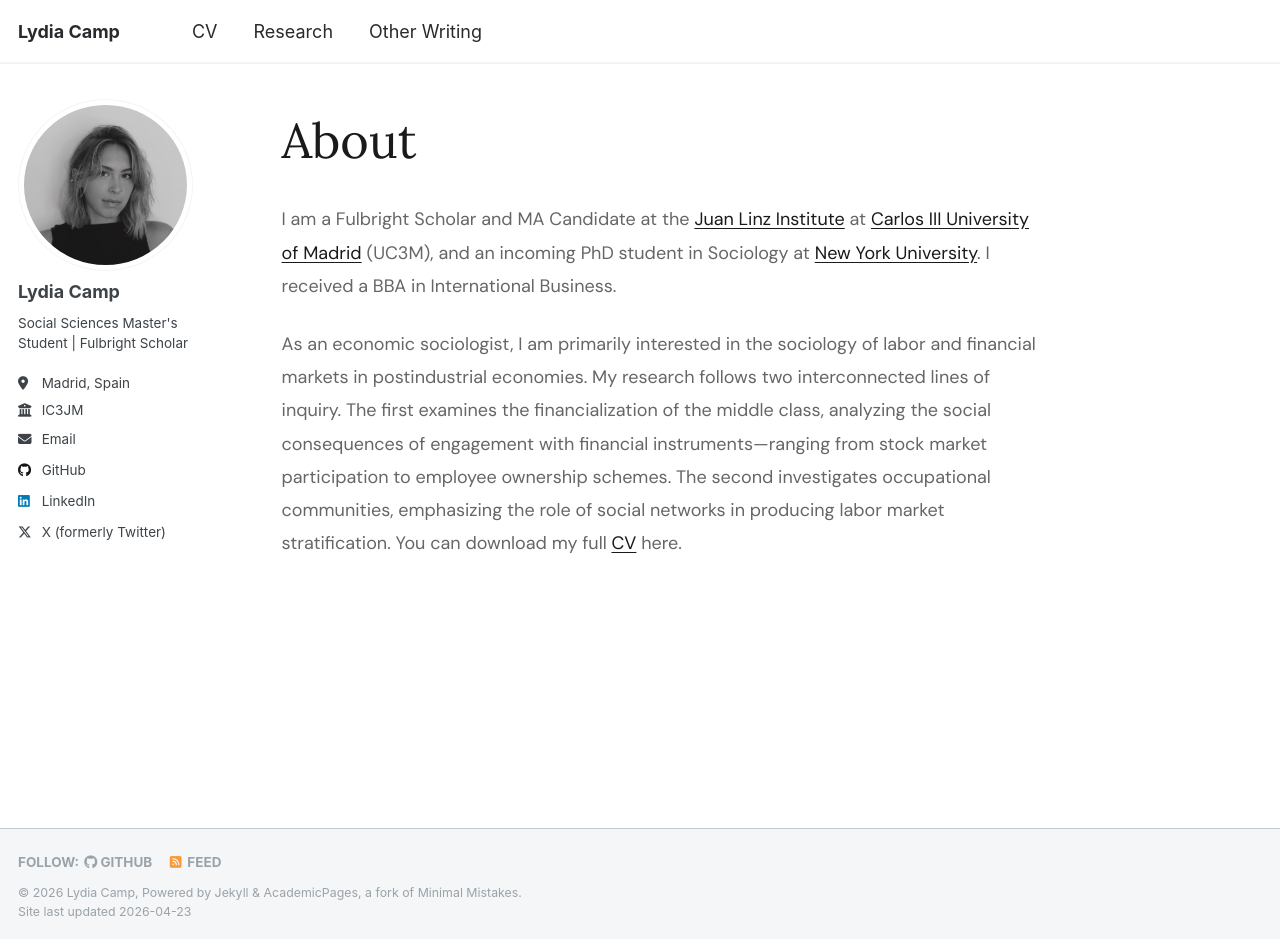
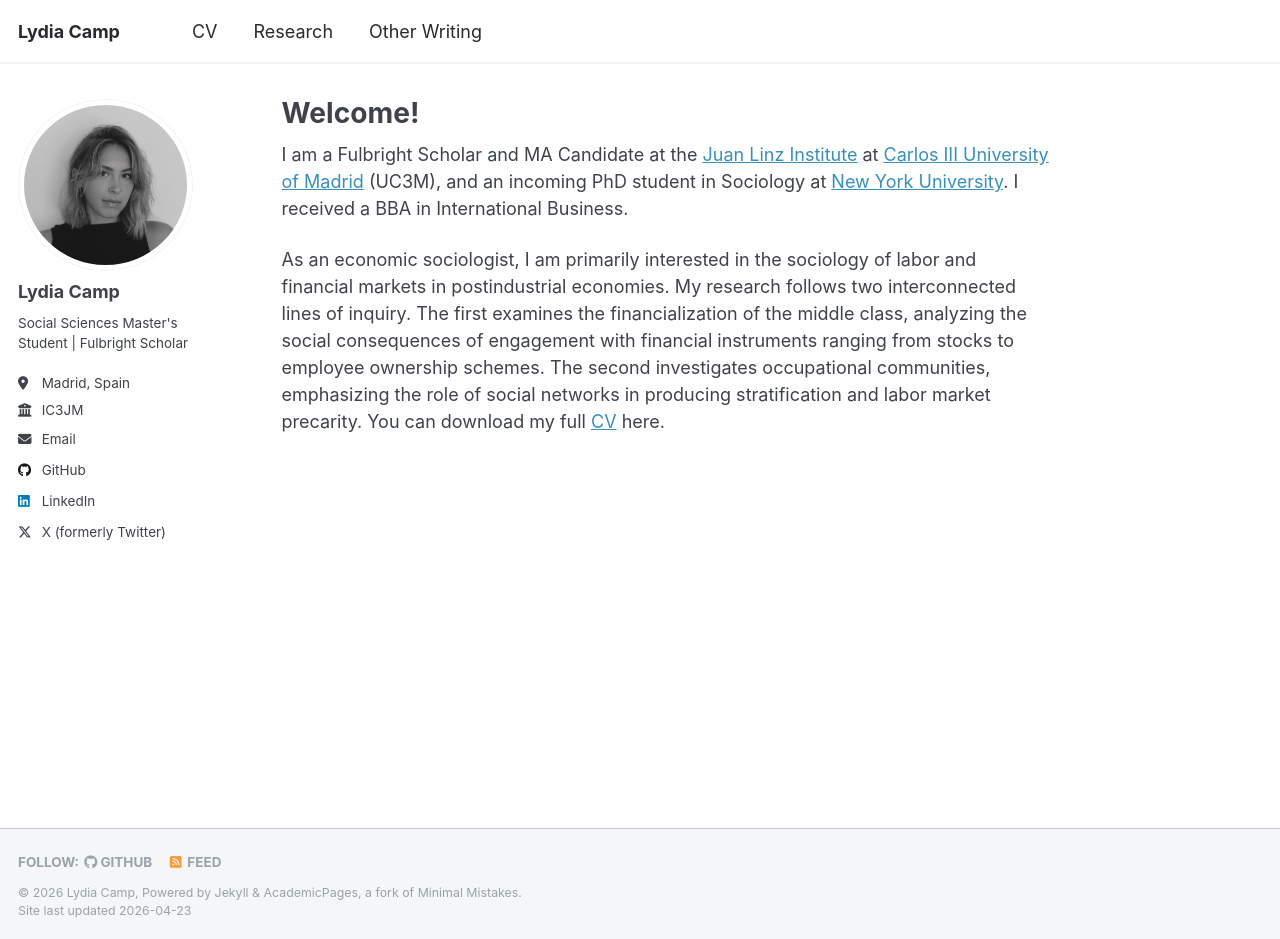
Before and after one commit to lydiagcamp/lydiagcamp.github.io, a Jekyll site: the page built from _pages/about.md, in a window 1280 px wide and 939 px high. Built offline with Jekyll 4.4.1, drawn with Linux system fonts in a browser that asks for light colours; part of the change alters nothing that is shown.

Commit message:
Update about.md

```diff
--- a/_pages/about.md
+++ b/_pages/about.md
@@ -7,69 +7,6 @@ redirect_from:
   - /about.html
 ---
 
-<style>
-  .page__title { display: none; }
-</style>
+I am a Fulbright Scholar and MA Candidate at the [Juan Linz Institute](https://ijlinz.es) at [Carlos III University of Madrid](https://www.uc3m.es/Home) (UC3M), and an incoming PhD student in Sociology at [New York University](https://as.nyu.edu/departments/sociology.html). I received a BBA in International Business.
 
-{% include base_path %}
-
-<link rel="preconnect" href="https://fonts.googleapis.com">
-<link href="https://fonts.googleapis.com/css2?family=Lora:ital,wght@0,400;0,500;1,400&family=DM+Sans:wght@300;400;500&display=swap" rel="stylesheet">
-
-<style>
-  .archive {
-    margin-top: 0 !important;
-    padding-top: 0 !important;
-  }
-
-  .about-page {
-    font-family: 'DM Sans', sans-serif;
-    max-width: 780px;
-  }
-
-  .about-hero {
-    padding: 0.8rem 0 0.7rem;
-    margin: 0 0 1.2rem 0;
-  }
-
-  .about-hero h1 {
-    font-family: 'Lora', serif;
-    font-size: 2.7rem;
-    font-weight: 400;
-    color: #1a1a1a;
-    margin: 0;
-    line-height: 1.15;
-  }
-
-  .about-content p {
-    font-size: 1rem;
-    color: #666;
-    line-height: 1.85;
-    margin: 0 0 1.35rem 0;
-    max-width: 760px;
-  }
-
-  .about-content a,
-  .about-content a:visited {
-    color: #1a1a1a !important;
-    text-decoration: underline !important;
-    text-underline-offset: 3px;
-    text-decoration-thickness: 1px;
-  }
-
-  .about-content a:hover {
-    text-decoration-thickness: 2px !important;
-  }
-</style>
-
-<div class="about-page">
-  <div class="about-hero">
-    <h1>About</h1>
-  </div>
-
-  <div class="about-content">
-    <p>I am a Fulbright Scholar and MA Candidate at the <a href="https://ijlinz.es">Juan Linz Institute</a> at <a href="https://www.uc3m.es/Home">Carlos III University of Madrid</a> (UC3M), and an incoming PhD student in Sociology at <a href="https://as.nyu.edu/departments/sociology.html">New York University</a>. I received a BBA in International Business.</p>
-
-    <p>As an economic sociologist, I am primarily interested in the sociology of labor and financial markets in postindustrial economies. My research follows two interconnected lines of inquiry. The first examines the financialization of the middle class, analyzing the social consequences of engagement with financial instruments—ranging from stock market participation to employee ownership schemes. The second investigates occupational communities, emphasizing the role of social networks in producing labor market stratification. You can download my full <a href="files/websiteCV.pdf">CV</a> here.</p>
-  </div>
-</div>
+As an economic sociologist, I am primarily interested in the sociology of labor and financial markets in postindustrial economies. My research follows two interconnected lines of inquiry. The first examines the financialization of the middle class, analyzing the social consequences of engagement with financial instruments ranging from stocks to employee ownership schemes. The second investigates occupational communities, emphasizing the role of social networks in producing stratification and labor market precarity. You can download my full [CV](files/websiteCV.pdf) here.
```
